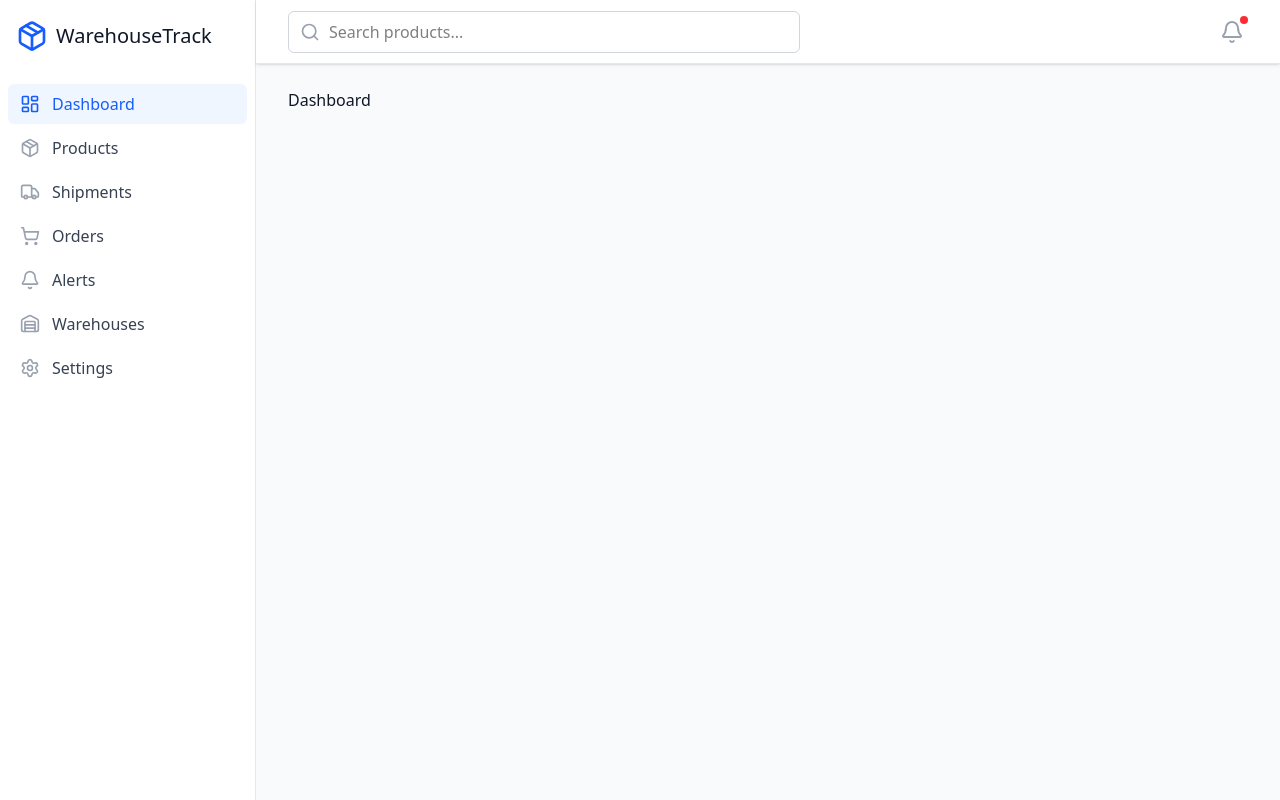
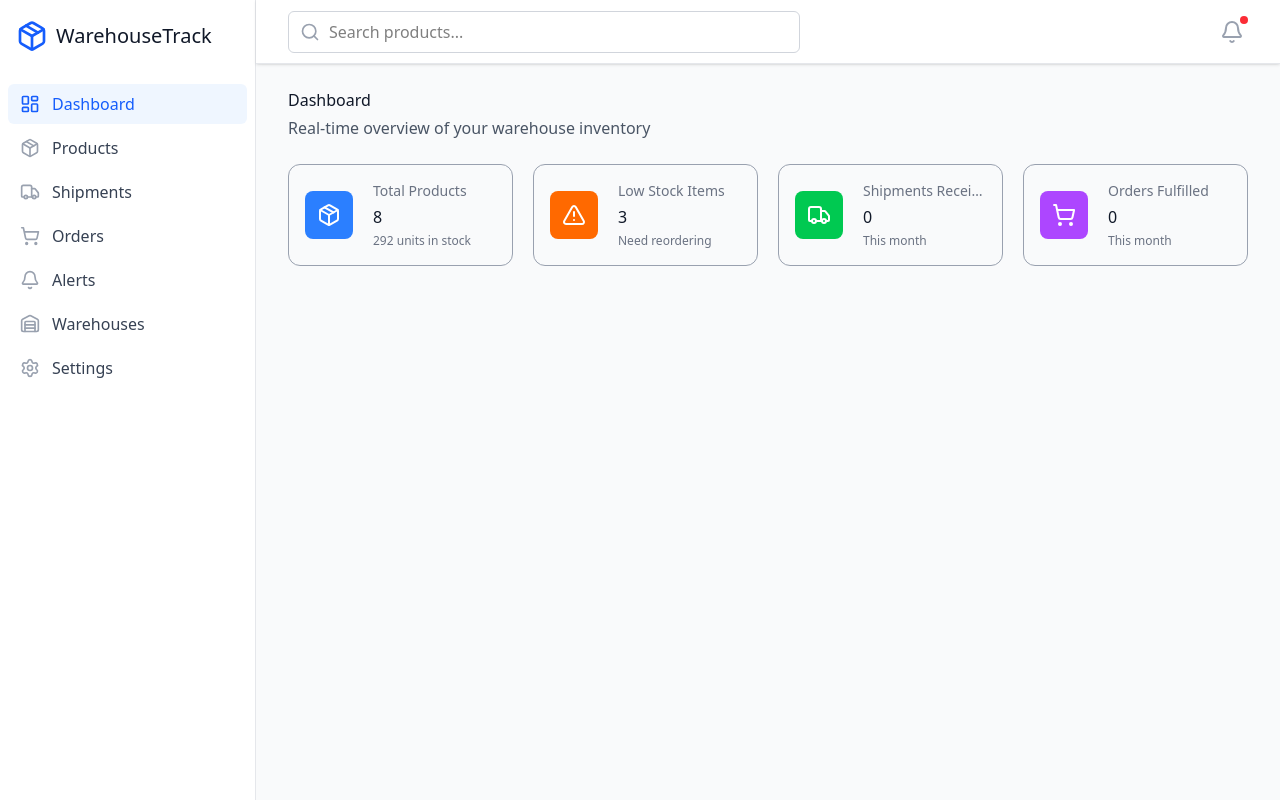
Before and after one commit to yjrajput/Warehouse-project, a React app in the folder frontend/: page / in a window 1280 px wide. Built offline with nearby package versions, Linux system fonts and the light colour scheme; the HTML template or start-up script is replaced by a standard one.

Commit message:
Create Context  API for inventoey context and also create a state card for dashboard

```diff
--- a/frontend/package.json
+++ b/frontend/package.json
@@ -15,6 +15,8 @@
     "react": "^19.1.1",
     "react-dom": "^19.1.1",
     "react-router-dom": "^7.9.4",
+    "react-toastify": "^11.0.5",
+    "sonner": "^2.0.7",
     "tailwindcss": "^4.1.14"
   },
   "devDependencies": {
--- a/frontend/src/App.jsx
+++ b/frontend/src/App.jsx
@@ -7,6 +7,7 @@ import Orders from './pages/Orders'
 import Alerts from './pages/Alerts'
 import Warehouses from './pages/Warehouses'
 import Settings from './pages/Settings'
+import { InventoryProvider } from './contextAPI/InventoryContext'
 import { useState } from 'react'
 
 const App = () => {
@@ -39,9 +40,11 @@ const App = () => {
   }
   return (
     <>
-        <Sidebar currentPage = {currentPage} onNavigate = {setCurrentPage}>
-            {renderPage()}
-        </Sidebar>
+        <InventoryProvider>
+          <Sidebar currentPage = {currentPage} onNavigate = {setCurrentPage}>
+              {renderPage()}
+          </Sidebar>
+        </InventoryProvider>
     </>
   )
 }
--- /dev/null
+++ b/frontend/src/components/StateCard.jsx
@@ -0,0 +1,35 @@
+import React from 'react'
+
+const StateCard = ({title, value, icon: Icon, color, subtitle}) => {
+
+    const colorClasses = {
+    blue: 'bg-blue-500',
+    green: 'bg-green-500',
+    orange: 'bg-orange-500',
+    purple: 'bg-purple-500',
+  };
+  return (
+    <div className=" md:p-4 p-3 border border-gray-400 text-card-foreground flex flex-col gap-6 rounded-xl ">
+        <div className="flex items-center">
+            <div className="flex-shrink-0">
+                <div className={`rounded-lg p-3 ${colorClasses[color]}`}>
+                     <Icon className="h-6 w-6 text-white" />
+                </div>
+            </div>
+            <div className="ml-5 w-0 flex-1">
+                <div>
+                    <p className="truncate text-sm text-gray-500">{title}</p>
+                    <h3 className="mt-1 text-gray-900">{value}</h3>
+                    {
+                        subtitle && (
+                            <p className="mt-1 text-xs text-gray-500">{subtitle}</p>
+                        )
+                    }
+                </div>
+            </div>
+        </div>
+    </div>
+  )
+}
+
+export default StateCard
--- /dev/null
+++ b/frontend/src/contextAPI/InventoryContext.jsx
@@ -0,0 +1,219 @@
+import React, { createContext, useContext, useState, useEffect } from "react";
+import {toast} from 'sonner'
+
+const InventoryContext = createContext();
+
+export const useInventory = () => {
+  const context = useContext(InventoryContext);
+  if (!context) {
+    throw new Error("useInventory must be used within InventoryProvider");
+  }
+  return context;
+};
+
+const initialProducts = [
+  { id: "1", name: "Laptop", quantity: 45, reorderThreshold: 20, category: "Electronics", warehouseId: "wh1" },
+  { id: "2", name: "Mouse", quantity: 8, reorderThreshold: 15, category: "Electronics", warehouseId: "wh1" },
+  { id: "3", name: "Keyboard", quantity: 32, reorderThreshold: 10, category: "Electronics", warehouseId: "wh1" },
+  { id: "4", name: "Monitor", quantity: 18, reorderThreshold: 8, category: "Electronics", warehouseId: "wh1" },
+  { id: "5", name: "USB Cable", quantity: 150, reorderThreshold: 50, category: "Accessories", warehouseId: "wh2" },
+  { id: "6", name: "Desk Chair", quantity: 5, reorderThreshold: 10, category: "Furniture", warehouseId: "wh2" },
+  { id: "7", name: "Standing Desk", quantity: 22, reorderThreshold: 5, category: "Furniture", warehouseId: "wh2" },
+  { id: "8", name: "Webcam", quantity: 12, reorderThreshold: 15, category: "Electronics", warehouseId: "wh3" },
+];
+
+const warehouses = [
+  { id: "all", name: "All Warehouses", location: "All Locations" },
+  { id: "wh1", name: "Warehouse A", location: "New York, NY" },
+  { id: "wh2", name: "Warehouse B", location: "Los Angeles, CA" },
+  { id: "wh3", name: "Warehouse C", location: "Chicago, IL" },
+];
+
+export const InventoryProvider = ({ children }) => {
+  const [products, setProducts] = useState(initialProducts);
+  const [activities, setActivities] = useState([]);
+  const [alerts, setAlerts] = useState([]);
+  const [selectedWarehouse, setSelectedWarehouse] = useState("all");
+  const [settings, setSettings] = useState({
+    alertSound: true,
+    defaultThreshold: 10,
+    theme: "light",
+  });
+
+  // check for low stock
+  useEffect(() => {
+    products.forEach((product) => {
+      if (product.quantity <= product.reorderThreshold) {
+        const existingAlert = alerts.find(
+          (a) => a.productId === product.id && a.status === "active"
+        );
+        if (!existingAlert) {
+          const newAlert = {
+            id: `alert-${Date.now()}-${product.id}`,
+            productId: product.id,
+            productName: product.name,
+            quantity: product.quantity,
+            threshold: product.reorderThreshold,
+            timestamp: new Date(),
+            status: "active",
+          };
+          setAlerts((prev) => [newAlert, ...prev]);
+        }
+      }
+    });
+  }, [products]);
+
+  const addActivity = (activity) => {
+    const newActivity = {
+      ...activity,
+      id: `activity-${Date.now()}`,
+      timestamp: new Date(),
+    };
+    setActivities((prev) => [newActivity, ...prev.slice(0, 49)]);
+  };
+
+  const addProduct = (product) => {
+    const newProduct = {
+      ...product,
+      id: `prod-${Date.now()}`,
+    };
+    setProducts((prev) => [...prev, newProduct]);
+    addActivity({
+      type: "product_added",
+      productName: newProduct.name,
+      quantity: newProduct.quantity,
+      message: `New product added: ${newProduct.name} (${newProduct.quantity} units)`,
+    });
+    toast.success(`Product "${newProduct.name}" added successfully`);
+  };
+
+  const updateProduct = (id, updates) => {
+    setProducts((prev) => prev.map((p) => (p.id === id ? { ...p, ...updates } : p)));
+    const product = products.find((p) => p.id === id);
+    if (product) {
+      toast.success(`Product "${product.name}" updated successfully`);
+    }
+  };
+
+  const deleteProduct = (id) => {
+    const product = products.find((p) => p.id === id);
+    setProducts((prev) => prev.filter((p) => p.id !== id));
+    if (product) {
+      toast.success(`Product "${product.name}" deleted successfully`);
+    }
+  };
+
+  const receiveShipment = (productId, quantity) => {
+    const product = products.find((p) => p.id === productId);
+    if (!product) return;
+
+    setProducts((prev) =>
+      prev.map((p) =>
+        p.id === productId ? { ...p, quantity: p.quantity + quantity } : p
+      )
+    );
+
+    addActivity({
+      type: "shipment",
+      productName: product.name,
+      quantity,
+      message: `Received ${quantity} units of ${product.name}`,
+    });
+
+    toast.success(`Shipment of ${quantity} units added to ${product.name}`);
+
+    // Resolve alert if stock is now sufficient
+    setAlerts((prev) =>
+      prev.map((a) =>
+        a.productId === productId && product.quantity + quantity > product.reorderThreshold
+          ? { ...a, status: "resolved" }
+          : a
+      )
+    );
+  };
+
+  const fulfillOrder = (productId, quantity) => {
+    const product = products.find((p) => p.id === productId);
+    if (!product) return false;
+
+    if (product.quantity < quantity) {
+      toast.error(`Error: Not enough stock available for ${product.name}`);
+      return false;
+    }
+
+    const newQuantity = product.quantity - quantity;
+
+    setProducts((prev) =>
+      prev.map((p) =>
+        p.id === productId ? { ...p, quantity: newQuantity } : p
+      )
+    );
+
+    addActivity({
+      type: "order",
+      productName: product.name,
+      quantity,
+      message: `Fulfilled ${quantity} orders of ${product.name}`,
+    });
+
+    toast.success(`Order fulfilled: ${quantity} units of ${product.name}`);
+
+    if (newQuantity <= product.reorderThreshold) {
+      toast.warning(`⚠️ Low stock for ${product.name} – only ${newQuantity} left!`, {
+        duration: 5000,
+      });
+
+      addActivity({
+        type: "alert",
+        productName: product.name,
+        quantity: newQuantity,
+        message: `Low stock alert: ${product.name} – only ${newQuantity} left!`,
+      });
+    }
+
+    return true;
+  };
+
+  const resolveAlert = (alertId) => {
+    setAlerts((prev) =>
+      prev.map((a) => (a.id === alertId ? { ...a, status: "resolved" } : a))
+    );
+    toast.success("Alert marked as resolved");
+  };
+
+  const dismissAlert = (alertId) => {
+    setAlerts((prev) =>
+      prev.map((a) => (a.id === alertId ? { ...a, status: "dismissed" } : a))
+    );
+    toast.info("Alert dismissed");
+  };
+
+  const updateSettings = (updates) => {
+    setSettings((prev) => ({ ...prev, ...updates }));
+    toast.success("Settings updated successfully");
+  };
+
+  return (
+    <InventoryContext.Provider
+      value={{
+        products,
+        activities,
+        alerts,
+        warehouses,
+        selectedWarehouse,
+        settings,
+        addProduct,
+        updateProduct,
+        deleteProduct,
+        receiveShipment,
+        fulfillOrder,
+        resolveAlert,
+        dismissAlert,
+        setSelectedWarehouse,
+        updateSettings,
+      }}
+    >
+      {children}
+    </InventoryContext.Provider>
+  );
+};
--- a/frontend/src/pages/Dashboard.jsx
+++ b/frontend/src/pages/Dashboard.jsx
@@ -1,17 +1,40 @@
 import React from 'react'
+import StateCard from '../components/StateCard'
+import { useInventory } from '../contextAPI/InventoryContext'
+import { Package, AlertTriangle , ShoppingCart, TruckIcon} from 'lucide-react'
 
 const Dashboard = () => {
+    const { products, activities, alerts, selectedWarehouse } = useInventory();
+
+    const filteredProducts = selectedWarehouse === 'all'
+    ? products
+    : products.filter(p => p.warehouseId === selectedWarehouse);
+
+    const totalProducts = filteredProducts.length;
+    const lowStockItems = filteredProducts.filter(p => p.quantity <= p.reorderThreshold).length;
+    const totalQuantity = filteredProducts.reduce((sum, p) => sum + p.quantity, 0);
+
+    const shipmentsReceived = activities.filter(a => a.type === 'shipment').length;
+    const ordersFulfilled = activities.filter(a => a.type === 'order').length;
   return (
-    <>
-    <div className="">
+    <div className='space-y-6'>
         <div>
-        <h1 className="text-gray-900">Dashboard</h1>
-        <p className="mt-1 text-gray-600">
+            <h1 className="text-gray-900">Dashboard</h1>
+            <p className="mt-1 text-gray-600">
+                Real-time overview of your warehouse inventory
+            </p>
+        </div>
 
-        </p>
-      </div>
+        <div className="grid grid-cols-1 gap-5 sm:grid-cols-2 lg:grid-cols-4 ">
+            <StateCard title="Total Products" value={totalProducts} icon={Package} color="blue" subtitle={`${totalQuantity} units in stock`}/>
+
+            <StateCard title="Low Stock Items" value={lowStockItems} icon={AlertTriangle} color="orange" subtitle="Need reordering"/>
+
+            <StateCard title="Shipments Received" value={shipmentsReceived} icon={TruckIcon} color="green" subtitle="This month"/>
+
+            <StateCard title="Orders Fulfilled" value={ordersFulfilled} icon={ShoppingCart} color="purple" subtitle="This month"/>
+        </div>
     </div>
-    </>
   )
 }
 
```
Also changed, not shown: 1 other file (tests, documents, lock files or other folders).
